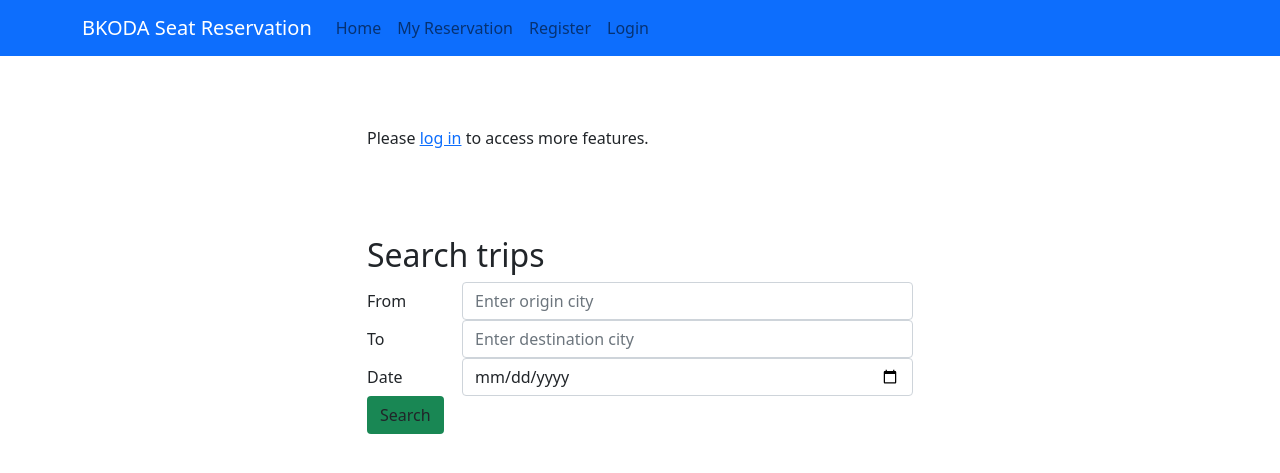
After one commit to keelam13/bkoda_seat_reservation, a Django app: template reservation/templates/reservation/index.html in a window 1280 px wide. The commit adds this page. Shown: the top 473 px of the page. Run offline with Django 4.2, Linux system fonts and the light colour scheme; the template is opened without the code that fills it, so the values that code supplies are empty.

Commit message:
Add templates to show home page and trip list

```diff
--- /dev/null
+++ b/reservation/templates/reservation/index.html
@@ -0,0 +1,53 @@
+{% extends 'base.html' %}
+
+{% block content %}
+{{error}}
+<div class="container">
+    <div class="row">
+        <div class="col-sm-6 mx-auto" style="margin-top: 70px">
+            {% if user.is_authenticated %}
+                <p>Welcome, {{ user.username }}!</p>
+            {% else %}
+                <p>Please <a href="#">log in</a> to access more features.</p>
+            {% endif %}
+        </div>
+    </div>
+</div>
+<div class="container">
+        <div class="row">
+            <div class="col-sm-6 mx-auto" style="margin-top: 70px">
+                <h2>Search trips</h2>
+                <form action="{% url 'find_trip' %}" method="POST">
+                    {% csrf_token %}
+                    <div class="form-group row">
+                        <label for="trip-from" class="col-2 col-form-label">From</label>
+                        <div class="col-10">
+                            <input name='origin' class="form-control" type="text" id="trip-from"
+                                placeholder="Enter origin city" required>
+                        </div>
+                    </div>
+                    <div class="form-group row">
+                        <label for="trip-to" class="col-2 col-form-label">To</label>
+                        <div class="col-10">
+                            <input name='destination' class="form-control" type="text" id="trip-to"
+                                placeholder="Enter destination city" required>
+                        </div>
+                    </div>
+                    <div class="form-group row">
+                        <label for="departure-date" class="col-2 col-form-label" >Date</label>
+                        <div class="col-10">
+                            <input name='date' class="form-control" type="date" id="departure-date" required>
+                        </div>
+                    </div>
+                    <div class="pull-right">
+                        <button type="submit" class="btn btn-float-right bg-success" >Search</button>
+                    </div>
+
+
+                </form>
+            </div>
+        </div>
+
+    </div>
+
+{% endblock %}
--- /dev/null
+++ b/templates/base.html
@@ -0,0 +1,66 @@
+{% load static %}
+{% url 'home' as home_url %}
+
+
+<!doctype html>
+<html lang="en">
+<head>
+    <!-- Required meta tags -->
+    <meta charset="utf-8">
+    <meta name="viewport" content="width=device-width, initial-scale=1, shrink-to-fit=no">
+
+    <!-- Bootstrap CSS -->
+    <link href="https://cdn.jsdelivr.net/npm/bootstrap@5.0.1/dist/css/bootstrap.min.css" rel="stylesheet"
+        integrity="sha384-+0n0xVW2eSR5OomGNYDnhzAbDsOXxcvSN1TPprVMTNDbiYZCxYbOOl7+AMvyTG2x" crossorigin="anonymous">
+
+    <!-- Custom CSS-->
+     <link rel="stylesheet" href="{% static 'reservation/css/style.css' %}">
+
+    <title>BKODA Seat Reservation</title>
+</head>
+<body>
+<nav class="navbar navbar-expand-lg navbar-light bg-primary">
+    <div class="container">
+        <a class="navbar-brand" href="#" style="color: white;">BKODA Seat Reservation</a>
+        <button class="navbar-toggler" type="button" data-toggle="collapse" data-target="#navbarNavAltMarkup"
+                aria-controls="navbarNavAltMarkup" aria-expanded="false" aria-label="Toggle navigation">
+            <span class="navbar-toggler-icon"></span>
+        </button>
+        <div class="collapse navbar-collapse" id="navbarText">
+            <ul class="navbar-nav me-auto mb-2 mb-lg-0">
+                <li class="nav-item">
+                    <a class="nav-link {% if request.path == home_url %}active" aria-current="page {% endif %}"
+                        href="{% url 'home' %}">Home</a>
+                </li>
+                <li class="nav-item">
+                    <a class="nav-link {% if request.path == about_url %}active" aria-current="page {% endif %}"
+                        href="#">My Reservation</a>
+                </li>
+                {% if user.is_authenticated %}
+                <li class="nav-item">
+                    <a class="nav-link {% if request.path == logout_url %}active" aria-current="page {% endif %}"
+                    href="#">Logout</a>
+                </li>
+                {% else %}
+                <li class="nav-item">
+                    <a class="nav-link {% if request.path == signup_url %}active" aria-current="page {% endif %}"
+                        href="#">Register</a>
+                </li>
+                <li class="nav-item">
+                    <a class="nav-link {% if request.path == login_url %}active" aria-current="page {% endif %}"
+                    href="#">Login</a>
+                </li>
+                {% endif %}
+
+            </ul>
+    </div>
+</nav>
+{% block content %}
+{% endblock %}
+
+<script src="https://cdn.jsdelivr.net/npm/bootstrap@5.0.1/dist/js/bootstrap.bundle.min.js"
+        integrity="sha384-gtEjrD/SeCtmISkJkNUaaKMoLD0//ElJ19smozuHV6z3Iehds+3Ulb9Bn9Plx0x4" crossorigin="anonymous">
+</script>
+
+</body>
+</html>
```
Also changed, not shown: reservation/templates/reservation/triplist.html (+14 -18 lines).
